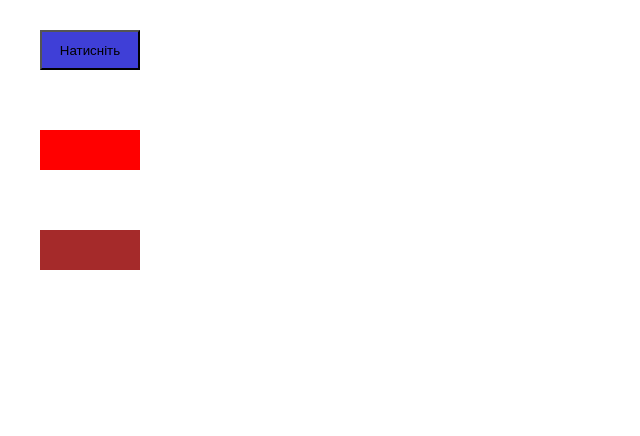
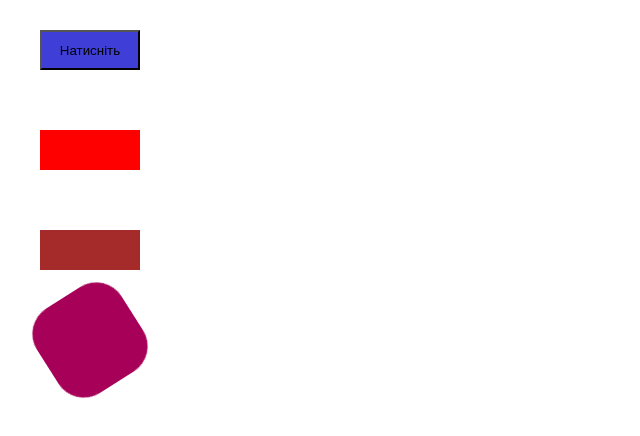
Before and after one commit to studpod/react-app, a React (Create React App) app: page / in a window 1280 px wide. Shown: the top 436 px of the page, without its empty margins (0-640 px from the left). Built offline with nearby package versions, Linux system fonts and the light colour scheme.

Commit message:
Нескiнченне обертання елемента

```diff
--- a/src/App.css
+++ b/src/App.css
@@ -49,3 +49,36 @@
     transform: translateX(0);
   }
 }
+
+.rotating-circle {
+  margin-top: 20px;
+  width: 100px;
+  height: 100px;
+ border-radius: 30px;
+
+  animation: rotate 3s linear infinite, colorChange 9s linear infinite;
+}
+
+@keyframes rotate{
+  from {
+    transform: rotate(0deg);
+  }
+  to{
+    transform: rotate(360deg);
+  }
+}
+
+@keyframes colorChange{
+  0%{
+    background-color: red;
+  }
+  33%{
+    background-color: green;
+  }
+  67%{
+    background-color: blue;
+  }
+  100%{
+    background-color: red;
+  }
+}
--- a/src/App.js
+++ b/src/App.js
@@ -1,6 +1,7 @@
 import React, {useState} from 'react';
 import Square from './components/Square';
 import BoxAnimation from './components/BoxAnimation';
+import RotatingCircle from './components/RotatingCircle';
 import './App.css';
 
 const Button = () => {
@@ -26,6 +27,9 @@ const Button = () => {
       <div>
         <BoxAnimation />
       </div>
+      <div>
+        <RotatingCircle />
+      </div>
     </div>
 
 
--- /dev/null
+++ b/src/components/RotatingCircle.js
@@ -0,0 +1,8 @@
+import React from "react";
+import '../App.css';
+
+    const RotatingCircle = () => {
+        return <div className="rotating-circle"></div>
+    };
+
+    export default RotatingCircle;
```
